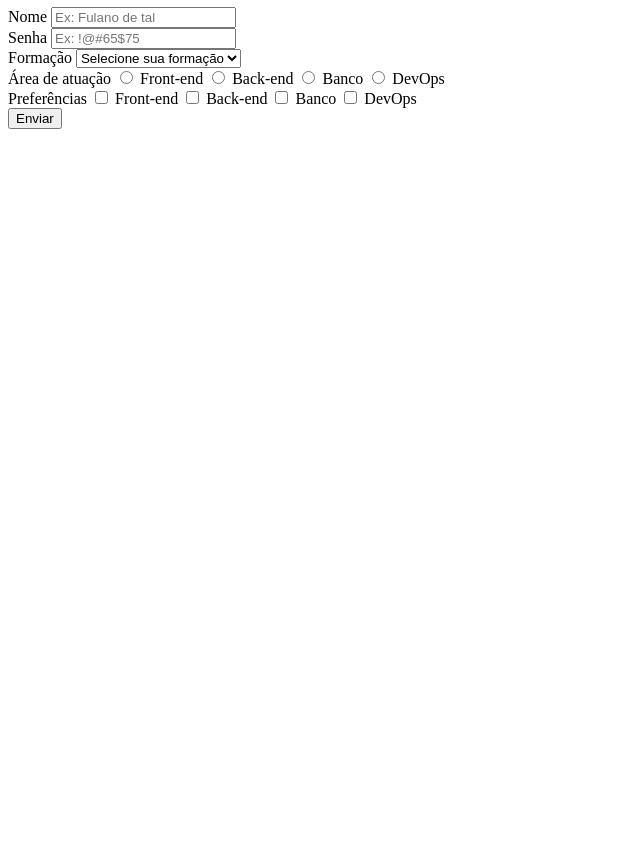
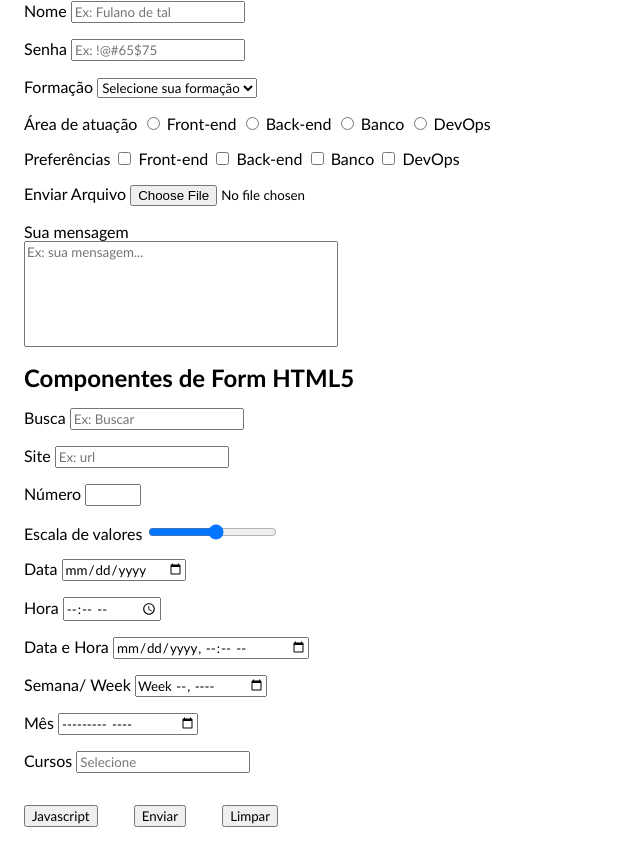
Before and after one commit to LunGomes/responsiveWD, a plain HTML site: page Aula0605/forms/formulario.html in a window 1280 px wide. Shown: the part 60-911 px from the top of the page, without its empty margins (0-640 px from the left). Before the commit the page ends 800 px from the top, so only its background shows below. Drawn offline with Linux system fonts and the light colour scheme.

Commit message:
Componentes de forms

```diff
--- a/Aula0605/forms/css/styles.css
+++ b/Aula0605/forms/css/styles.css
@@ -0,0 +1,14 @@
+* {
+    font-family: calibri;
+}
+
+h2, div, button {
+    margin: 1rem;
+}
+
+textarea {
+    display: block;
+    width: 25%;
+    height: 100px;
+    resize: none;
+}
--- a/Aula0605/forms/formulario.html
+++ b/Aula0605/forms/formulario.html
@@ -1,5 +1,6 @@
 <!DOCTYPE html>
 <html lang="pt-br">
+
 <head>
     <meta charset="UTF-8">
     <meta name="viewport" content="width=device-width, initial-scale=1.0">
@@ -7,26 +8,25 @@
 
     <link rel="stylesheet" href="./css/styles.css">
 </head>
+
 <body>
     <h2>Formulários</h2>
 
-    <form id="dados" name="dados" method="dados" action="">
     <!-- <fieldset>
             <legend>
                 Dados Pessoais
             </legend>
         </fieldset> -->
 
+    <form>
     <div>
         <label for="nome">Nome</label>
-            <input type="text" id="nome"  name="nome" placeholder="Ex: Fulano de tal"
-            minlength="10" maxlength="20" required>
+        <input type="text" id="nome" name="nome" placeholder="Ex: Fulano de tal" minlength="10" maxlength="20" required>
     </div>
 
     <div>
         <label for="senha">Senha</label>
-            <input type="password" id="senha" name="senha"
-            placeholder="Ex: !@#65$75" minlength="8" maxlength="20" required>
+        <input type="password" id="senha" name="senha" placeholder="Ex: !@#65$75" minlength="8" maxlength="20" required>
     </div>
 
     <div>
@@ -42,7 +42,7 @@
     </div>
 
     <div>
-            <label for="">Área de atuação</label>
+        <label for="atuacao1">Área de atuação</label>
 
         <input type="radio" name="atuacao" id="atuacao1" value="Front-end">
         <label for="atuacao1">Front-end</label>
@@ -58,7 +58,7 @@
     </div>
 
     <div>
-            <label for="">Preferências</label>
+        <label for="preferencias1">Preferências</label>
 
         <input type="checkbox" name="preferencias" id="preferencias1" value="Front-end">
         <label for="preferencias1">Front-end</label>
@@ -73,7 +73,100 @@
         <label for="preferencias4">DevOps</label>
     </div>
 
-        <button id="btn">Enviar</button>
+    <div>
+        <label for="file">Enviar Arquivo</label>
+        <input type="file" id="file" name="file">
+    </div>
+
+    <div>
+        <label for="mensagem">Sua mensagem</label>
+        <textarea name="mensagem" id="mensagem" placeholder="Ex: sua mensagem..." maxlength="500"></textarea>
+    </div>
+
+    <!-- ///////////////// -->
+
+    <h2>Componentes de Form HTML5</h2>
+
+    <!-- Texto -->
+    <div>
+        <label for="busca">Busca</label>
+        <input type="search" id="busca" name="busca" placeholder="Ex: Buscar">
+    </div>
+
+    <div>
+        <label for="site">Site</label>
+        <input type="url" id="site" name="site" placeholder="Ex: url">
+    </div>
+
+    <!-- Números -->
+    <div>
+        <label for="numero">Número</label>
+        <input type="number" id="numero" name="numero" min="10" max="50" step="2">
+    </div>
+
+    <div>
+        <label for="escala">Escala de valores</label>
+        <input type="range" id="escala" name="escala" min="10" max="200" step="10">
+    </div>
+    <!--
+            RANGER + NUMBER
+            min = número inicial
+            max = número final
+            step = pular de tantos em tantos números
+         -->
+
+    <!-- Data -->
+    <div>
+        <label for="data">Data</label>
+        <input type="date" id="data" name="data" required>
+    </div>
+
+    <div>
+        <label for="hora">Hora</label>
+        <input type="time" id="hora" name="hora" required>
+    </div>
+
+    <div>
+        <label for="dataHora">Data e Hora</label>
+        <input type="datetime-local" id="dataHora" name="dataHora" required>
+    </div>
+
+    <div>
+        <label for="semana">Semana/ Week</label>
+        <input type="week" id="semana" name="semana" required>
+    </div>
+
+    <div>
+        <label for="mes">Mês</label>
+        <input type="month" id="mes" name="mes">
+    </div>
+
+    <!-- Datalist BOOOMMM -->
+    <div>
+        <label for="listaCursos">Cursos</label>
+
+        <input list="cursos" placeholder="Selecione" id="listaCursos">
+        <datalist id="cursos">
+            <option value="Web Design">
+            <option value="Produção Multimidia">
+            <option value="Sistemas de Informação">
+            <option value="Games">
+            <option value="Engenharia de Software">
+            <option value="Engenharia de Computação">
+        </datalist>
+        </input>
+    </div>
+
+    <button id="btnJs" type="button" onclick="mensagem()">Javascript</button>
+    <button id="btnEnviar" type="submit">Enviar</button>
+    <button id="btnLimpar" type="reset">Limpar</button>
     </form>
+
+    <script>
+        function mensagem() {
+            alert('oii');
+        };
+    </script>
 </body>
+
 </html>
```
Lines whose indentation alone changed are shown as unchanged.
